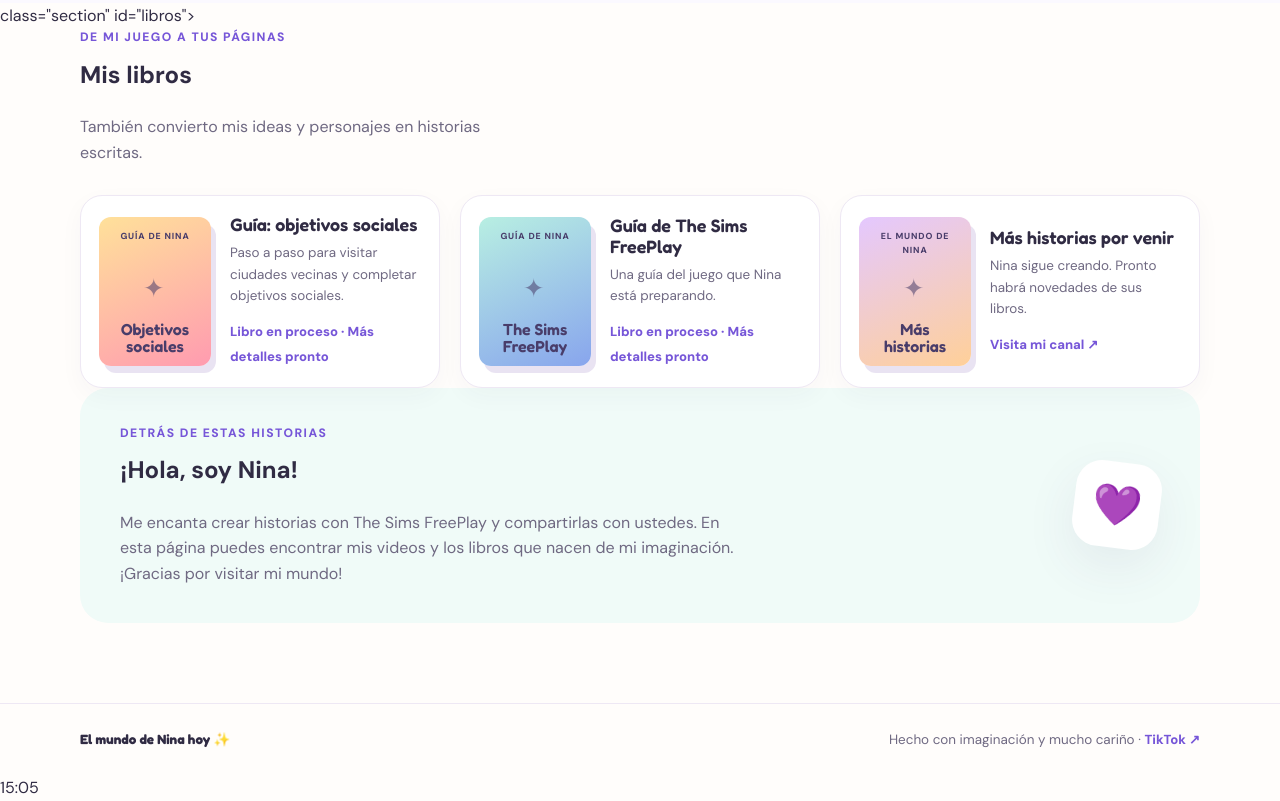
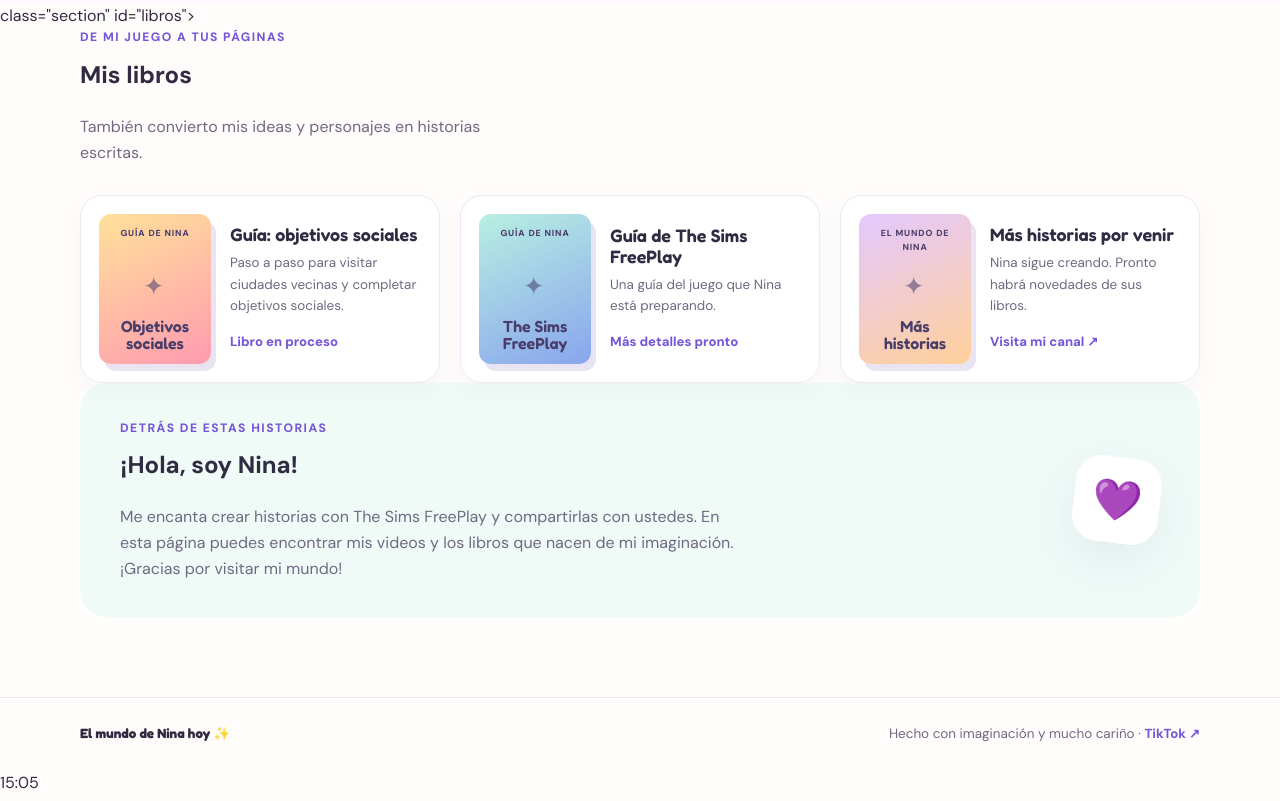
Before and after one commit to ninebaez/Elmundodeninahoy, a plain HTML site: page index.html in a window 1280 px wide. Shown: the part 1283-2084 px from the top of the page. Drawn offline with Linux system fonts and the light colour scheme.

Commit message:
Modify book section with new links and entries
Updated book links and added new book entries.

```diff
--- a/index.html
+++ b/index.html
@@ -24,8 +24,8 @@
       <a class="video-card" href="https://www.youtube.com/@elmundodeninahoy/playlists" target="_blank" rel="noreferrer"><div class="thumb t3"><span class="thumb-label">LISTAS DE REPRODUCCIÓN</span><span class="play">▶</span></div><div class="video-copy"><h3>Más videos de Nina</h3><p>Explora mis listas de reproducción en YouTube.</p></div></a>
     </div></div></section>
     <section  href="https://www.wattpad.com/story/414994459-gu%C3%ADa-los-simsfreeplay" target="_blank" rel="noreferrer"> class="section" id="libros"><div class="wrap"><div class="section-head"><div><div class="kicker">De mi juego a tus páginas</div><h2>Mis libros</h2><p class="section-desc">También convierto mis ideas y personajes en historias escritas.</p></div></div><div class="books-grid">
-      <article class="book-card"><div class="cover"><small>Guía de Nina</small><strong>Objetivos sociales</strong></div><div class="book-info"><h3>Guía: objetivos sociales</h3><p>Paso a paso para visitar ciudades vecinas y completar objetivos sociales.</p><a class="text-link" href="#sobre-mi">Libro en proceso · Más detalles pronto</a></div></article>
-      <article class="book-card"><div class="cover c2"><small>Guía de Nina</small><strong>The Sims FreePlay</strong></div><div class="book-info"><h3>Guía de The Sims FreePlay</h3><p>Una guía del juego que Nina está preparando.</p><a class="text-link" href="#sobre-mi">Libro en proceso · Más detalles pronto</a></div></article>
+      <article class="book-card"><div class="cover"><small>Guía de Nina</small><strong>Objetivos sociales</strong></div><div class="book-info"><h3>Guía: objetivos sociales</h3><p>Paso a paso para visitar ciudades vecinas y completar objetivos sociales.</p><a class="text-link" ref="https://www.wattpad.com/story/414994459-gu%C3%ADa-los-simsfreeplay" target="_blank" rel="noreferrer">Libro en proceso</a></div></article>
+      <article class="book-card"><div class="cover c2"><small>Guía de Nina</small><strong>The Sims FreePlay</strong></div><div class="book-info"><h3>Guía de The Sims FreePlay</h3><p>Una guía del juego que Nina está preparando.</p><a class="text-link" href="https://www.wattpad.com/story/415343743-gu%C3%ADa-objetivos-sociales-sims-freeplay" target="_blank" rel="noreferrer"> Más detalles pronto</a></div></article>
       <article class="book-card"><div class="cover c3"><small>El mundo de Nina</small><strong>Más historias</strong></div><div class="book-info"><h3>Más historias por venir</h3><p>Nina sigue creando. Pronto habrá novedades de sus libros.</p><a class="text-link" href="https://www.youtube.com/@elmundodeninahoy" target="_blank" rel="noreferrer">Visita mi canal ↗</a></div></article>
     </div></div></section>
     <section class="about" id="sobre-mi"><div class="wrap"><div class="about-panel"><div><div class="kicker">Detrás de estas historias</div><h2>¡Hola, soy Nina!</h2><p>Me encanta crear historias con The Sims FreePlay y compartirlas con ustedes. En esta página puedes encontrar mis videos y los libros que nacen de mi imaginación. ¡Gracias por visitar mi mundo!</p></div><div class="about-stamp" aria-hidden="true">💜</div></div></div></section>
```
